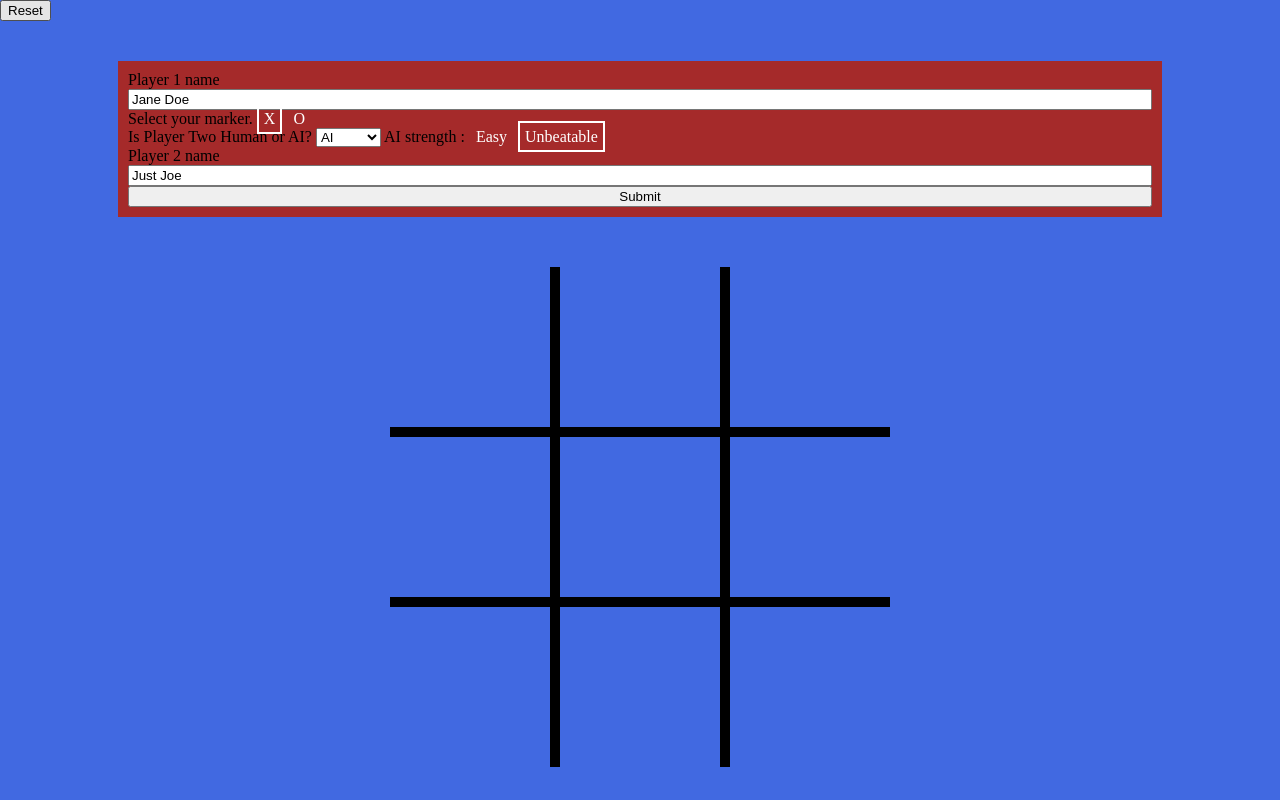
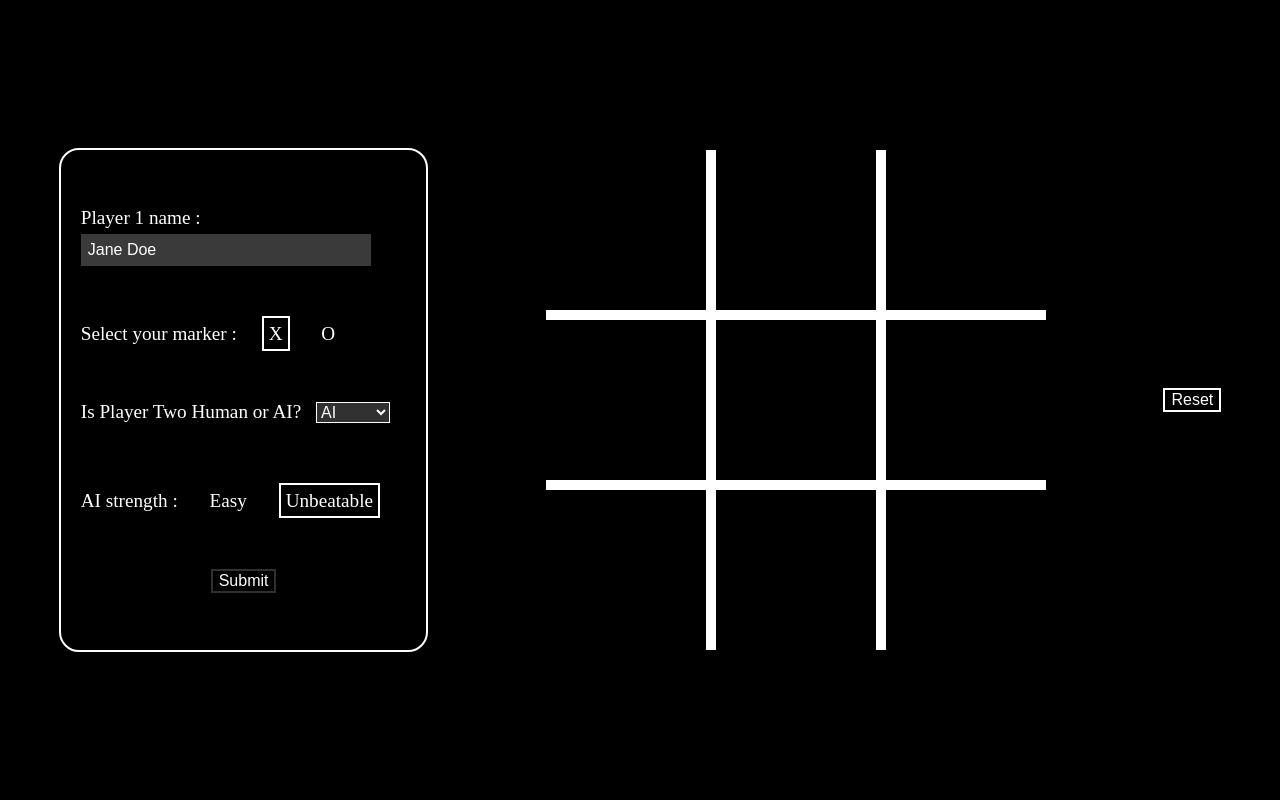
Before and after one commit to leau-void/tic-tac-toe, a plain HTML site: page index.html in a window 1280 px wide. Drawn offline with Linux system fonts and the light colour scheme.

Commit message:
done with UI and added div with win message

```diff
--- a/index.html
+++ b/index.html
@@ -9,13 +9,12 @@
   </head>
   <body>
 
-    <button id="reset-btn">Reset</button>
+    <form>
+      <label for="player-one-name">Player 1 name :
+        <input type="text" name="name1" id="player-one-name" value="Jane Doe">
+      </label>
 
-    <form>
-      <label for="player-one-name">Player 1 name</label>
-      <input type="text" name="name1" id="player-one-name" value="Jane Doe">
-
-      <label>Select your marker.
+      <label>Select your marker :
       <input type="radio" name="marker" class="visually-hidden radio-marker" value="X" id="marker-x" checked=true>
       <label class="marker-label" for="marker-x">X</label>
 
@@ -28,23 +27,27 @@
         <option value=false>AI</option>
         <option value=true>Human</option>
       </select>
-
+      </label>
       <label id="ai-form-label" class="">AI strength :
         <input type="radio" name="ailevel" id="ai-easy" value="easy" class="visually-hidden radio-ai">
         <label class="ai-label" for="ai-easy">Easy</label>
         <input type="radio" name="ailevel" id="ai-unbeatable" value="unbeatable" checked=true class="visually-hidden radio-ai">
         <label class="ai-label" for="ai-unbeatable">Unbeatable</label>
       </label>
-      </label>
 
 
-      <label for="player-two-name">Player 2 name</label>
+      <label for="player-two-name" id="player-two-name" class="visually-hidden">Player 2 name :
         <input type="text" id="player-two-name" name="name2" value="Just Joe">
+      </label>
       <input type="button" id="submit-btn" value="Submit">
     </form>
+
+    <div id="win-text" class="visually-hidden"></div>
 
     <div id="game-board">
     </div>
 
+    <button id="reset-btn">Reset</button>
+
   </body>
 </html>
--- a/scripts/script.js
+++ b/scripts/script.js
@@ -1,9 +1,9 @@
 const gameBoard = (function () {
-  const gameState = [];
+  let gameState = [];
 
   const gameSet = function() {
     for (let i = 0; i < 9; i++) {
-    gameState[i] = null;
+      gameState[i] = null;
     }
   }
 
@@ -119,7 +119,6 @@ const PlayerFactory = (name, marker, isHuman, aiLevel) => {
         if (output) return output;
       }
 
-
       let stateCopy = Array.from(state);
       let picksCopy = Array.from(picks);
       let picksOppCopy = Array.from(otherPlayer.picks);
@@ -154,8 +153,8 @@ const PlayerFactory = (name, marker, isHuman, aiLevel) => {
 
 const game = (function() {
 
-  const playerOne = PlayerFactory("One", "X", true);
-  const playerTwo = PlayerFactory("Two", "O", true);
+  const playerOne = PlayerFactory("Player One", "X", true);
+  const playerTwo = PlayerFactory("Player Two", "O", true);
 
 
   (function() {
@@ -171,6 +170,7 @@ const game = (function() {
 
     otherPlayer.isHuman = JSON.parse(form.humanorai.value);
     if (!otherPlayer.isHuman) otherPlayer.aiLevel = form.ailevel.value;
+    if (!otherPlayer.isHuman) otherPlayer.name = "The Computer"
 
     form.classList.add("visually-hidden")
 
@@ -178,12 +178,14 @@ const game = (function() {
     playerOne.resetPlayer();
     playerTwo.resetPlayer();
     _createBoard();
+    document.querySelector("#win-text").classList.add("visually-hidden");
 
     if (!playerOne.isHuman) playerOne.pickCPU();
     }
 
     const toggleAIRadio = function() {
-      document.querySelector("#ai-form-label").classList.toggle("visually-hidden")
+      document.querySelector("#ai-form-label").classList.toggle("visually-hidden");
+      document.querySelector("#player-two-name").classList.toggle("visually-hidden");
     }
 
   form.querySelector("#human-or-ai").addEventListener("change", toggleAIRadio)
@@ -233,7 +235,10 @@ const game = (function() {
 
           document.querySelectorAll(".cell").forEach(cell => cell.removeEventListener("click", _pickHandler))
 
-          console.log(`${whoPicked.name} wins!`);
+          let winText = document.querySelector("#win-text");
+          winText.textContent = `${whoPicked.name} wins!`;
+          winText.classList.remove("visually-hidden");
+
           return true;
         })(whoPicked);
       }
@@ -257,6 +262,7 @@ const game = (function() {
     playerOne.resetPlayer();
     playerTwo.resetPlayer();
     _createBoard();
+    document.querySelector("#win-text").classList.add("visually-hidden");
 
     if (!playerOne.isHuman) playerOne.pickCPU();
   })
--- a/styles/style.css
+++ b/styles/style.css
@@ -1,18 +1,26 @@
 :root {
   font-size: 100%;
+}
+
+html {
+  height: 100%;
 }
 
 body {
   margin: 0;
   padding: 0;
-  background-color: royalblue;
+  background-color: black;
+  display: flex;
+  flex-direction: column;
+  min-height: 600px;
+  height: 100%;
 }
 
 #game-board {
-  width: 500px;
-  height: 500px;
-  margin: 50px auto 0 auto;
-  background-color: black;
+  width: 401px;
+  height: 401px;
+  margin: 30px auto;
+  background-color: white;
   display: grid;
   grid: repeat(3, 1fr) / repeat(3, 1fr);
   gap: 10px;
@@ -28,24 +36,68 @@ body {
 .cell {
   width: 100%;
   height: 100%;
-  background-color: royalblue;
-  color: black;
+  background-color: black;
+  color: white;
   font-size: 100px;
   text-align: center;
 }
 
+#win-text {
+  width: 300px;
+  height: 10px;
+  margin: 0 auto;
+  color: white;
+  text-align: center;
+  font-size: 2rem;
+}
+
 form {
-  width: 80%;
-  background-color: brown;
+  color: white;
+  width: fit-content;
+  min-height: 350px;
   display: flex;
   flex-direction: column;
-  margin: 5vh auto 0 auto;
-  padding: 10px;
+  justify-content: space-evenly;
+  padding: 0;
+  margin: 2vh auto 2vh auto;
+  border: 2px solid white;
+  border-radius: 20px;
+}
+
+input[type="text"] {
+  background-color: rgb(58, 58, 58);
+  color: white;
+  padding: 5px;
+  width: 80%;
+  margin: 0;
+  margin-top: 5px;
+  outline: none;
+  border: 2px solid transparent;
+  font-size: 1rem;
+}
+
+input[type="text"]:focus {
+  border: 2px solid white;
+}
+
+form label {
+  margin-left: 20px;
+  font-size: 1.2rem;
+}
+
+#human-or-ai {
+  margin-bottom: 10px;
+  margin-left: 10px;
+  outline: none;
+  background-color: rgb(49, 49, 49);
+  color: white;
+  border: 1px solid white;
+  font-size: 1rem;
 }
 
 .marker-label {
   color: white;
-  font-size: 1rem;
+  font-size: 1.2rem;
   padding: 5px;
   border: 2px solid transparent;
 }
@@ -56,7 +108,7 @@ form {
 
 .ai-label {
   color: white;
-  font-size: 1rem;
+  font-size: 1.2rem;
   padding: 5px;
   border: 2px solid transparent;
 }
@@ -69,6 +121,33 @@ form {
   display: initial;
 }
 
+#submit-btn {
+  width: fit-content;
+  margin: 0 auto;
+  background-color: transparent;
+  outline: none;
+  border: 2px solid rgb(48, 48, 48);
+  color: white;
+  font-size: 1rem;
+}
+
+#submit-btn:hover {
+  border: 2px solid white;
+  background-color: rgb(46, 46, 46);
+}
+
+#reset-btn {
+  margin: 0 auto;
+  width: fit-content;
+  height: 3%;
+  background-color: transparent;
+  border: 2px solid white;
+  color: white;
+  font-size: 1rem;
+}
+
+
+
 #ai-form-label.visually-hidden {
   display: none;
 }
@@ -76,9 +155,6 @@ form {
 .visually-hidden {
   display: none;
 }
-
-
-
 
 * {
   -webkit-touch-callout: none; /* iOS Safari */
@@ -89,3 +165,32 @@ form {
             user-select: none; /* Non-prefixed version, currently
                                   supported by Chrome, Edge, Opera and Firefox */
 }
+
+@media (orientation: landscape) {
+  body {
+    flex-direction: row;
+    align-items: center;
+    height: 100%;
+  }
+  #game-board {
+    width: 500px;
+    height: 500px;
+  }
+  #form-div {
+    min-height: 500px;
+    width: 40%;
+    margin: auto;
+  }
+  form {
+    min-height: 500px;
+    display: flex;
+    flex-direction: column;
+    padding: 0;
+    margin: auto;
+    border: 2px solid white;
+    border-radius: 20px;
+  }
+  #reset-btn {
+    order: 1;
+  }
+}
```
Lines whose indentation alone changed are shown as unchanged.
